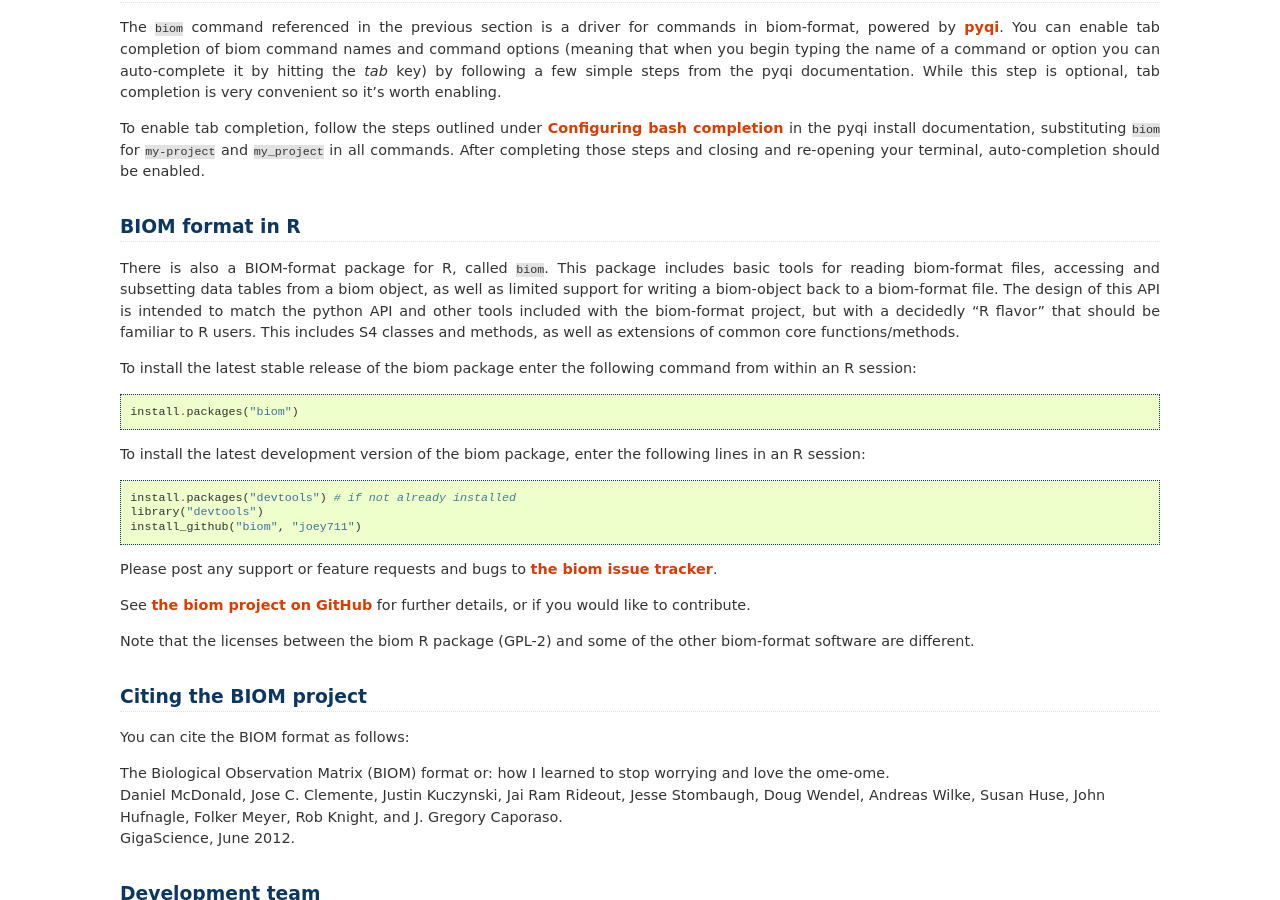
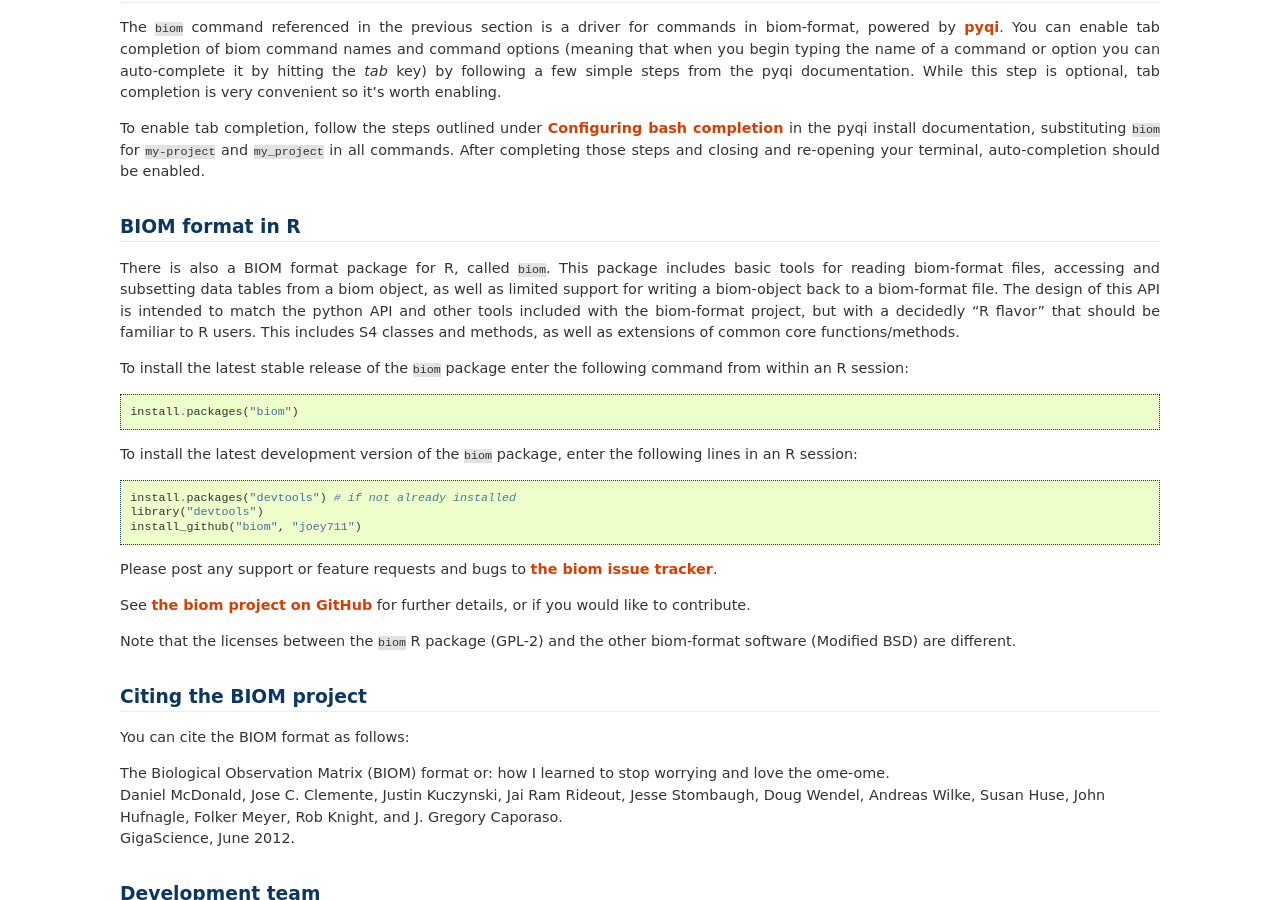
Before and after one commit to biocore/biom-format, a Sphinx documentation site: the page built from doc/index.rst, in a window 1280 px wide and 900 px high, scrolled down 2508 px. Built offline with Sphinx 7.4.7, drawn with Linux system fonts in a browser that asks for light colours; some of the changed text lies outside the part shown.

Commit message:
Minor doc updates for new BSD license

```diff
--- a/doc/index.rst
+++ b/doc/index.rst
@@ -46,7 +46,7 @@ To install the release version, download from `biom-format-1.2.0 <ftp://thebeast
 	tar -xvzf biom-format-1.2.0.tar.gz
 	cd $HOME/code/biom-format-1.2.0
 
-Alternatively, to install the development version, pull it from github, and change to the resulting directory::
+Alternatively, to install the development version, pull it from GitHub, and change to the resulting directory::
 
 	git clone git://github.com/biom-format/biom-format.git
 	cd $HOME/code/biom-format
@@ -85,15 +85,15 @@ The ``biom`` command referenced in the previous section is a driver for commands
 To enable tab completion, follow the steps outlined under `Configuring bash completion <http://bipy.github.io/pyqi/doc/tutorials/defining_your_command_driver.html#configuring-bash-completion>`_ in the pyqi install documentation, substituting ``biom`` for ``my-project`` and ``my_project`` in all commands. After completing those steps and closing and re-opening your terminal, auto-completion should be enabled.
 
 BIOM format in R
-=======================
+================
 
-There is also a BIOM-format package for R, called ``biom``. This package includes basic tools for reading biom-format files, accessing and subsetting data tables from a biom object, as well as limited support for writing a biom-object back to a biom-format file. The design of this API is intended to match the python API and other tools included with the biom-format project, but with a decidedly "R flavor" that should be familiar to R users. This includes S4 classes and methods, as well as extensions of common core functions/methods.
+There is also a BIOM format package for R, called ``biom``. This package includes basic tools for reading biom-format files, accessing and subsetting data tables from a biom object, as well as limited support for writing a biom-object back to a biom-format file. The design of this API is intended to match the python API and other tools included with the biom-format project, but with a decidedly "R flavor" that should be familiar to R users. This includes S4 classes and methods, as well as extensions of common core functions/methods.
 
-To install the latest stable release of the biom package enter the following command from within an R session::
+To install the latest stable release of the ``biom`` package enter the following command from within an R session::
 
 	install.packages("biom")
 
-To install the latest development version of the biom package, enter the following lines in an R session::
+To install the latest development version of the ``biom`` package, enter the following lines in an R session::
 
 	install.packages("devtools") # if not already installed
 	library("devtools")
@@ -103,7 +103,7 @@ Please post any support or feature requests and bugs to `the biom issue tracker
 
 See `the biom project on GitHub <https://github.com/joey711/biom/>`_ for further details, or if you would like to contribute.
 
-Note that the licenses between the biom R package (GPL-2) and some of the other biom-format software are different.
+Note that the licenses between the ``biom`` R package (GPL-2) and the other biom-format software (Modified BSD) are different.
 
 Citing the BIOM project
 =======================
```
Also changed, not shown: other parts of doc/index.rst (+1 -1 lines).
